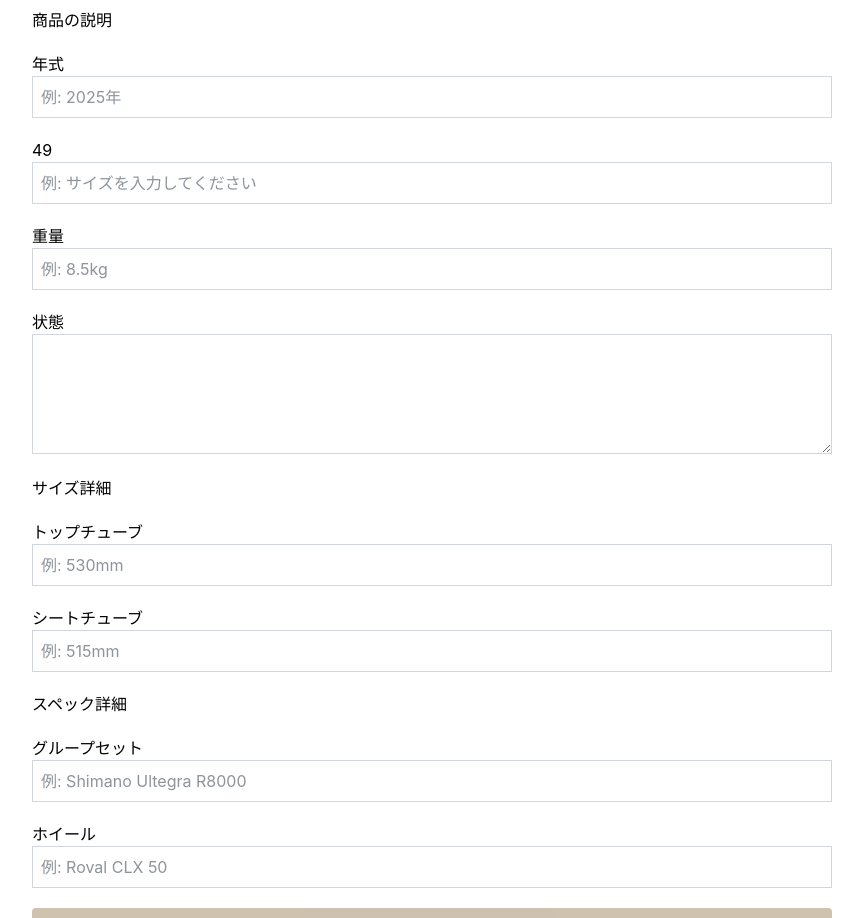
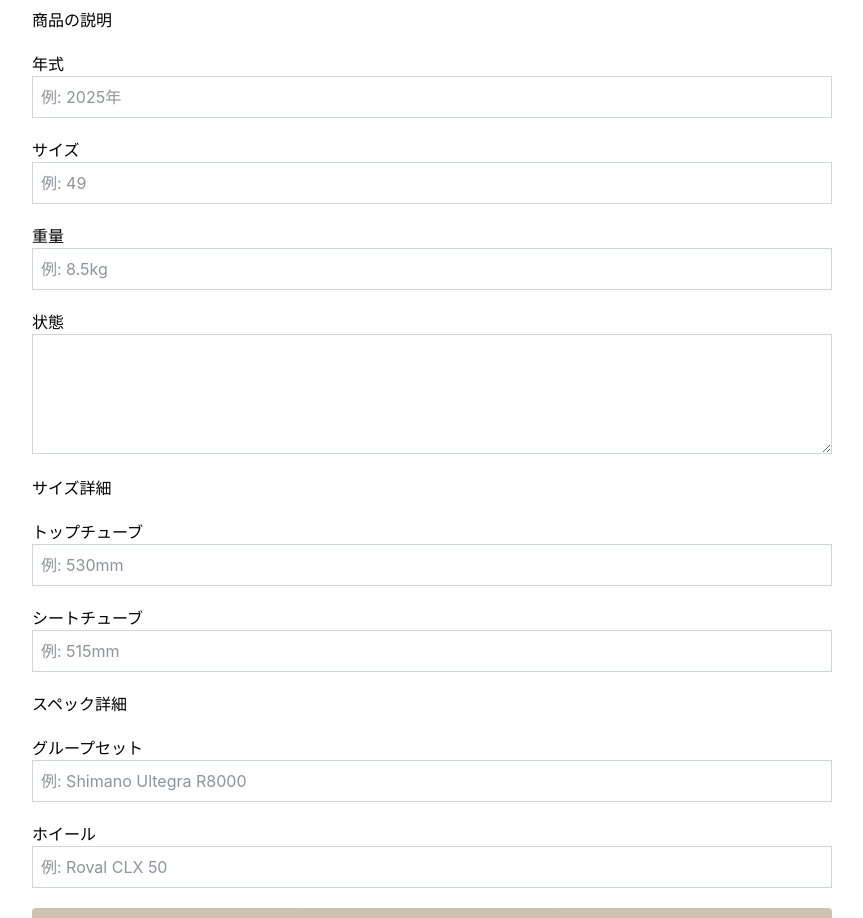
Before and after one commit to Tony-Ironman-212/913_bikeshop, a React (Vite) app in the folder frontend/: page /account/admin/images-upload in a window 1280 px wide. Shown: the part 920-1838 px from the top of the page, without its empty margins (208-1071 px from the left). Built offline with nearby package versions, Linux system fonts and the light colour scheme; sample sign-in values are in the browser's storage.

Commit message:
1013 fix size khi upload

```diff
--- a/frontend/src/pages/account/admin/ImgsUpload.jsx
+++ b/frontend/src/pages/account/admin/ImgsUpload.jsx
@@ -302,9 +302,9 @@ function ImagesUpload() {
           />
           <ContactInput
             id='size'
-            label='49'
+            label='サイズ'
             type='text'
-            placeholder='サイズを入力してください'
+            placeholder='49'
             hideRedStar={true}
             value={description.size}
             onChange={(e) =>
--- a/frontend/src/pages/account/admin/Products.jsx
+++ b/frontend/src/pages/account/admin/Products.jsx
@@ -64,7 +64,11 @@ function Products() {
                 <td>{product.type}</td>
                 <td>{product.name}</td>
                 <td>¥{product.price.toLocaleString()}</td>
-                <td>{product.stock}</td>
+                <td
+                  className={`${product.stock === 0 ? 'bg-red-500 text-white' : ''}`}
+                >
+                  {product.stock}
+                </td>
                 <td>
                   <button
                     className='text-blue-500'
```
